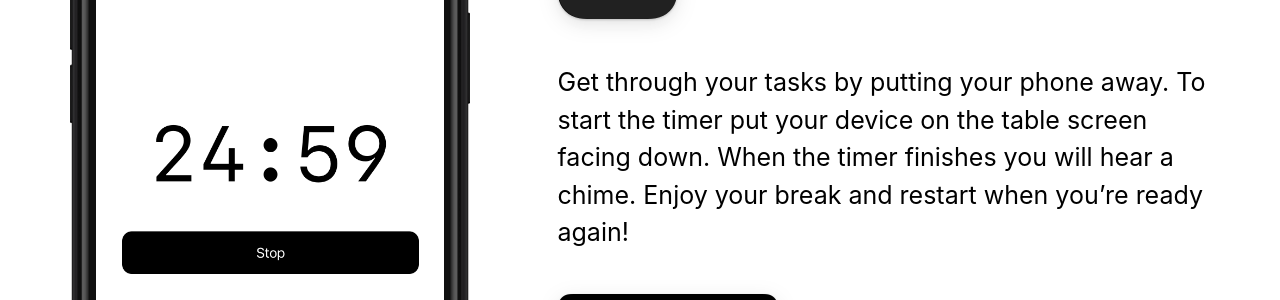
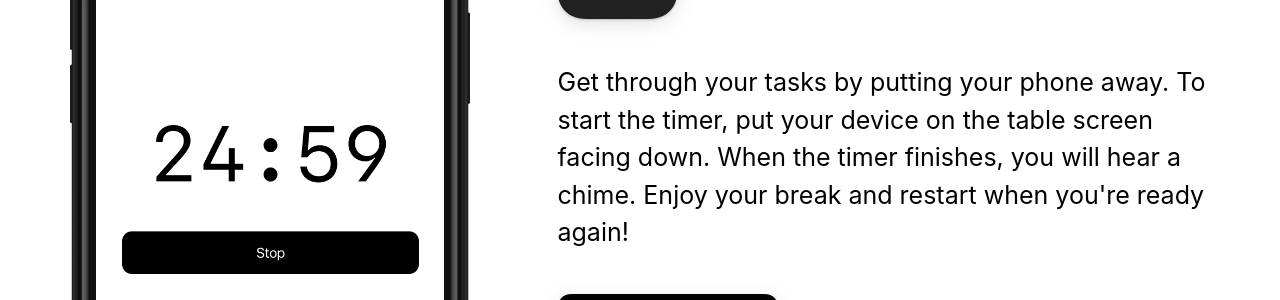
Before and after one commit to dankimio/fliptimer-promo, a Jekyll site: the page built from index.html, in a window 1280 px wide. Shown: the part 356-656 px from the top of the page. Built offline with Jekyll 4.4.1, drawn with Linux system fonts in a browser that asks for light colours; nearby versions of some CDN libraries.

Commit message:
Update app description

```diff
--- a/_config.yml
+++ b/_config.yml
@@ -12,7 +12,7 @@
 app_name: # Automatically populates if not set and if iOS app ID is set.  Otherwise enter manually.
 app_price: # Automatically populates if not set and if iOS app ID is set.  Otherwise enter manually.
 app_description: |
-  Get through your tasks by putting your phone away. To start the timer put your device on the table screen facing down. When the timer finishes you will hear a chime. Enjoy your break and restart when you’re ready again!
+  Get through your tasks by putting your phone away. To start the timer, put your device on the table screen facing down. When the timer finishes, you will hear a chime. Enjoy your break and restart when you're ready again!
 
 enable_smart_app_banner: true # Set to true to show a smart app banner at top of page on mobile devices.
 
```
